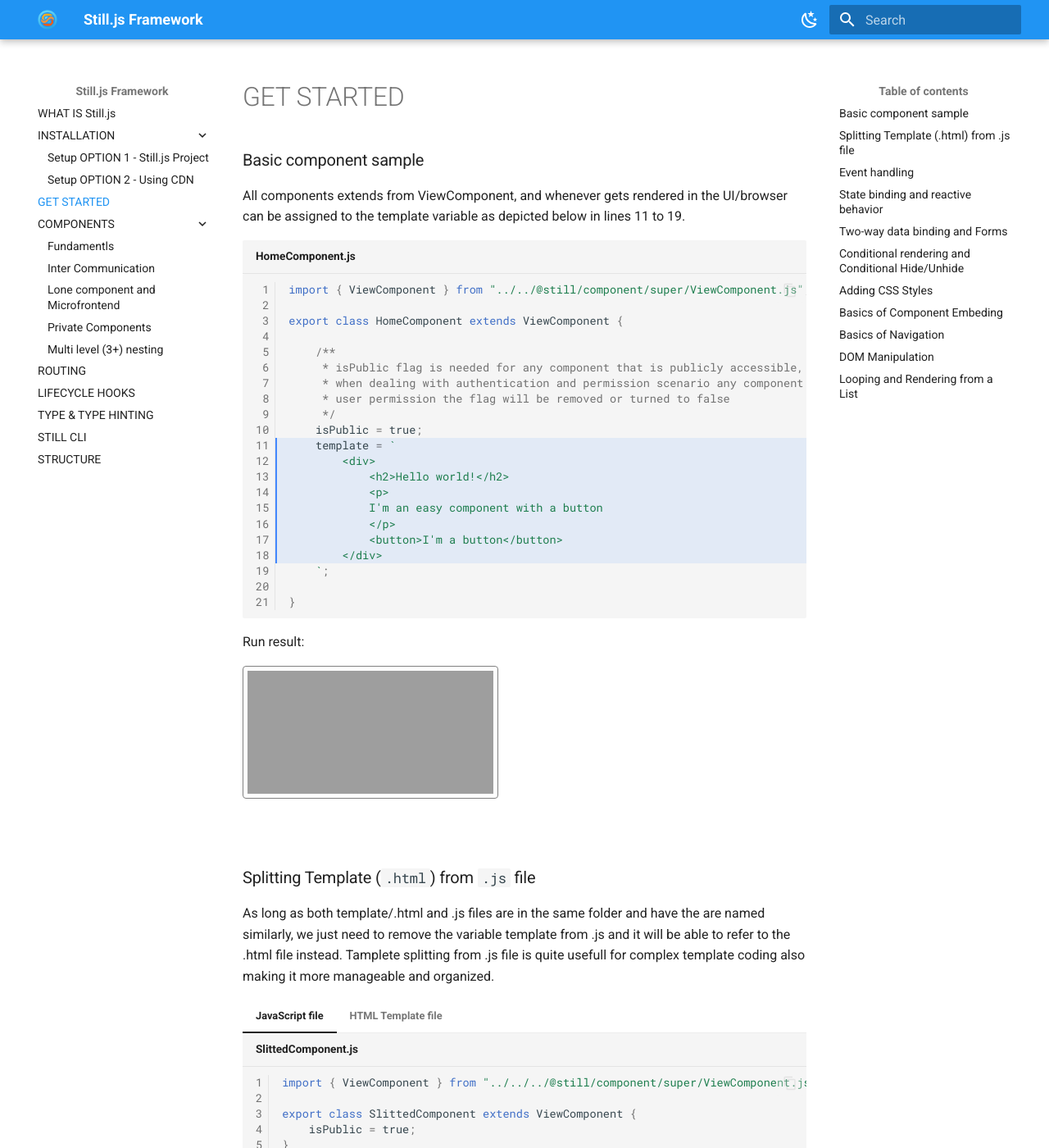
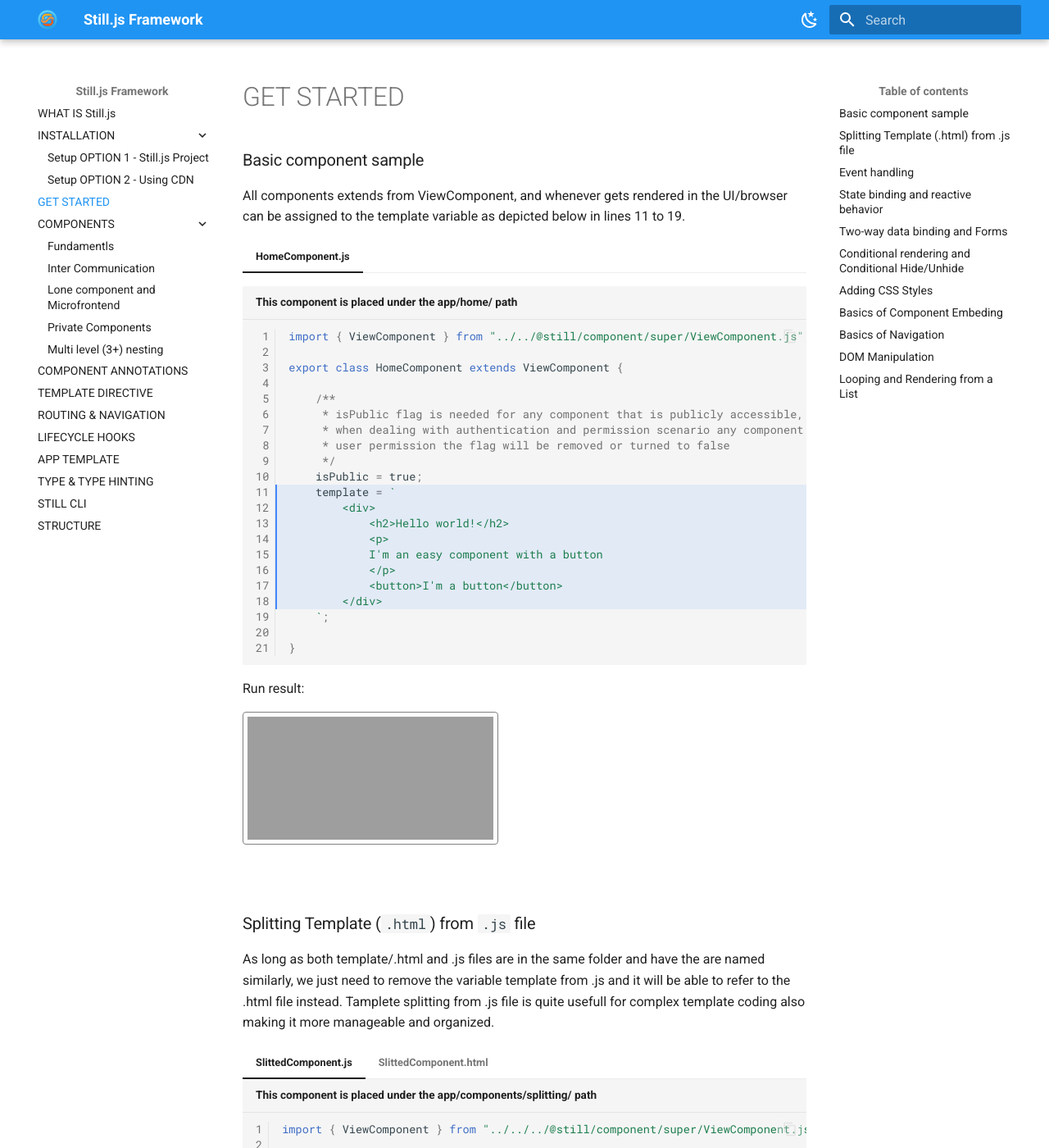
Before and after one commit to still-js/stilljs-site, an MkDocs documentation site: the page built from docs/get-start.md, in a window 1280 px wide and 1400 px high. Shown: the whole window at 82% size. Built offline with MkDocs 1.6.1 and Material for MkDocs 9.7.7, drawn with Linux system fonts in a browser that asks for light colours; some of the changed text lies outside the part shown; grey boxes are pictures that could not be loaded.

Commit message:
- fixed get-stared documentation reference - added link for component creation  in the routing documentation - added new documentation placeholders

````diff
--- a/docs/get-start.md
+++ b/docs/get-start.md
@@ -2,7 +2,9 @@
 
 All components extends from ViewComponent, and whenever gets rendered in the UI/browser can be assigned to the template variable as depicted below in lines 11 to 19.
 
-```js title="HomeComponent.js" hl_lines="11-18" linenums="1"
+=== "HomeComponent.js"
+
+```js title="This component is placed under the app/home/ path" hl_lines="11-18" linenums="1"
 import { ViewComponent } from "../../@still/component/super/ViewComponent.js";
 
 export class HomeComponent extends ViewComponent {
@@ -35,12 +37,13 @@
 
 <br>
 
+<a name="template-splitting"></a>
 ###  Splitting Template (`.html`) from `.js` file
 
 As long as both template/.html and .js files are in the same folder and have the are named similarly, we just need to remove the variable template from .js and it will be able to refer to the .html file instead. Tamplete splitting from .js file is quite usefull for complex template coding also making it more manageable and organized.
 
-=== "JavaScript file"
-	```js title="SlittedComponent.js" hl_lines="16-18 12" linenums="1"
+=== "SlittedComponent.js"
+	```js title="This component is placed under the app/components/splitting/ path" hl_lines="16-18 12" linenums="1"
 	import { ViewComponent } from "../../../@still/component/super/ViewComponent.js";
 
 	export class SlittedComponent extends ViewComponent {
@@ -48,8 +51,8 @@
 	}
 	```
 
-=== "HTML Template file"
-	```html title="SlittedComponent.html" linenums="1"
+=== "SlittedComponent.html"
+	```html title="Teamplate file stays in the same folder as the component" linenums="1"
 	<div>
 		<h3>
 			This is the header for the splitted template file
@@ -84,7 +87,8 @@
 
 For event handling, we can create a method inside the component class, then we just need to bind it to any html element by assigning it to the (click) notation/directive as follow and highlighet in lines 12 and 16 to 18:
 
-```js title="HomeWithEvent.js" hl_lines="16-18 12" linenums="1"
+=== "HomeWithEvent.js"
+```js title="This component is placed under the app/components/event/ path" hl_lines="16-18 12" linenums="1"
 import { ViewComponent } from "../../@still/component/super/ViewComponent.js";
 
 export class HomeWithEvent extends ViewComponent {
@@ -121,8 +125,8 @@
 
 Access to the state value is done by calling `.value` property, assigning a value is is done straight to the property itself.
 
-
-```js title="CounterComponent.js" hl_lines="16-17 21-23 25-27 9" linenums="1"
+=== "CounterComponent.js"
+```js title="This component is placed under the app/components/counter/ path" hl_lines="16-17 21-23 25-27 9" linenums="1"
 import { ViewComponent } from "../../../@still/component/super/ViewComponent.js";
 
 export class CounterComponent extends ViewComponent {
@@ -167,8 +171,8 @@
 
 When building a form, in several situations Two-way data binding is needed, the (value) notation/directive is provided in which we only need to assign the state in which we are binding out form input, also input needs to be wrapped by a form (&lt;form&gt;&lt;/form&gt;).
 
-
-```js title="BasicForm.js" hl_lines="14 20-22" linenums="1"
+=== "BasicForm.js"
+```js title="This component is placed under the app/components/form/ path" hl_lines="14 20-22" linenums="1"
 import { ViewComponent } from "../../../@still/component/super/ViewComponent.js";
 
 export class BasicForm extends ViewComponent {
@@ -228,7 +232,8 @@
 
 By creating a variable annotated with @Prop (using JSDoc approach) we can then use this as flags (or any other application flow value) thereby being possible to assigne it on the Still.js directive, in this case to render or not, or hide/unhide (renderIf) and (showIf) notations are provided respectively.
 
-```js title="BasicForm.js" hl_lines="11-13 16 23 29" linenums="1"
+=== "BasicConditionalView.js"
+```js title="This component is placed under the app/components/conditoinal-render/ path" hl_lines="11-13 16 23 29" linenums="1"
 import { ViewComponent } from "../../../@still/component/super/ViewComponent.js";
 
 export class BasicConditionalView extends ViewComponent {
@@ -295,7 +300,10 @@
 
 Everything is base in Vanilla web technologies, therefore we can just write CSS naturally by creating the <style></style> scope, but it it also allows inline CSS if needed just like normall HTML with css in it.
 
-```js title="BasicForm.js" hl_lines="7-11 12 14 16-20 22 24-27" linenums="1"
+=== "FormatedDataTable.js"
+```js title="This component is placed under the app/components/styled/ path" hl_lines="9-13 14 16 18-22 24 26-29" linenums="1"
+import { ViewComponent } from "../../../@still/component/super/ViewComponent.js";
+
 export class FormatedDataTable extends ViewComponent {
 
 	isPublic = true;
@@ -378,7 +386,7 @@
 Bringing a component inside another in general is achievable by using the `<st-element></st-element>` tag where we can then specify the component name we want to embed as child (tag property as line 16), additional child component property (e.g. lines 18 and 19) and event handlers also can be passed the same way (in the tag) as long as they child difined it.
 
 === "Parent Component"
-	```js title="UserForm.js" hl_lines="8-9 12 15-21 28-30" linenums="1"
+	```js title="UserForm.js - This component is placed under the app/components/embed/ path" hl_lines="8-9 12 15-21 28-30" linenums="1"
 	import { ViewComponent } from "../../../@still/component/super/ViewComponent.js";
 
 	export class UserForm extends ViewComponent {
@@ -415,7 +423,7 @@
 	```
 
 === "Child Component"
-	```js title="UserGrid.js" hl_lines="7-9 14" linenums="1"
+	```js title="UserGrid.js - This component is placed under the app/components/embed/ path" hl_lines="7-9 14" linenums="1"
 	import { ViewComponent } from "../../../@still/component/super/ViewComponent.js";
 
 	export class UserGrid extends ViewComponent {
@@ -480,7 +488,7 @@
 Whe using still-cli (`@stilljs/cli` - which is the recommended way) to generate the component, both route name (same as component name) and component URL will be added automatically in the `route.map.js` file in the project root folder, therefore, navigation can be done the way it workes in regular web pages. in the bellow code navigation is done by using route name.
 
 === "First Component"
-	```js title="EntryMenu.js" hl_lines="12" linenums="1"
+	```js title="EntryMenu.js - This component is placed under the app/components/menu/ path" hl_lines="12" linenums="1"
 	import { ViewComponent } from "../../../@still/component/super/ViewComponent.js";
 
 	export class EntryMenu extends ViewComponent {
@@ -500,7 +508,7 @@
 	```
 
 === "Second Component"
-	```js title="UserRegistration.js" hl_lines="12" linenums="1"
+	```js title="UserRegistration.js - This component is placed under the app/components/user/ path" hl_lines="12" linenums="1"
 	import { ViewComponent } from "../../../@still/component/super/ViewComponent.js";
 
 	export class UserRegistration extends ViewComponent {
@@ -528,7 +536,7 @@
 	```
 
 === "Routing file"
-	```js title="route.map.js" hl_lines="4 5" linenums="1"
+	```js title="route.map.js - This is a framework core file whichs stays in the project root dir" hl_lines="4 5" linenums="1"
 	export const stillRoutesMap = {
 		viewRoutes: {
 			regular: {
@@ -561,8 +569,8 @@
 
 Because Still.js is 100% pure/Vanilla JavaScript, DOM manipulation can be done straight as the native/regular DOM API, no workaround or additional layer/special coding is needed.
 
-=== "First Component"
-```js title="EntryMenu.js" hl_lines="18 31-37 40-46 28" linenums="1"
+=== "EntryMenu.js"
+```js title="This component is placed under the app/components/dom/ path" hl_lines="18 31-37 40-46 28" linenums="1"
 import { ViewComponent } from "../../../@still/component/super/ViewComponent.js";
 
 export class LoginComponent extends ViewComponent {
@@ -634,8 +642,8 @@
 
 Lopping a list and rendering its items is quite simple, Still.js provides the (forEach) notation/directive, which can be pass to a top level container which is then used to wrap the template for the desired output of each list item.
 
-=== "Main Component"
-	```js title="LoopingDirective.js" hl_lines="7-12 18-23 35" linenums="1"
+=== "LoopingDirective.js"
+	```js title="This component is placed under the app/components/looping/ path" hl_lines="7-12 18-23 35" linenums="1"
 	import { ViewComponent } from "../../../@still/component/super/ViewComponent.js";
 
 	export class LoopingDirective extends ViewComponent {
@@ -677,8 +685,8 @@
 	}
 	```
 
-=== "Child Component used in the Loop"
-	```js title="ShoppingItem.js" hl_lines="7-13 17-19" linenums="1"
+=== "ShoppingItem.js"
+	```js title="This component is placed under the app/components/looping/ path" hl_lines="7-13 17-19" linenums="1"
 	import { ViewComponent } from "../../../@still/component/super/ViewComponent.js";
 
 	export class ShoppingItem extends ViewComponent {
--- a/mkdocs.yml
+++ b/mkdocs.yml
@@ -12,8 +12,11 @@
       - Lone component and Microfrontend: lone-component.md
       - Private Components: components-private.md
       - Multi level (3+) nesting: components-nesting-3+.md
-  - ROUTING: routing.md
+  - COMPONENT ANNOTATIONS: annotation.md
+  - TEMPLATE DIRECTIVE: directive.md
+  - ROUTING & NAVIGATION: routing.md
   - LIFECYCLE HOOKS: lifecycle-hooks.md
+  - APP TEMPLATE: app-template.md
   - TYPE & TYPE HINTING: typing-and-typ-hinting.md
   - STILL CLI: still-cli.md
   - STRUCTURE: Still.js Architecture.md
````
Also changed, not shown: docs/annotation.md (added, +6 -0 lines), docs/app-template.md (added, +6 -0 lines), docs/components.md (+11 -5 lines), docs/directive.md (added, +6 -0 lines), docs/routing.md (+1 -1 lines).
